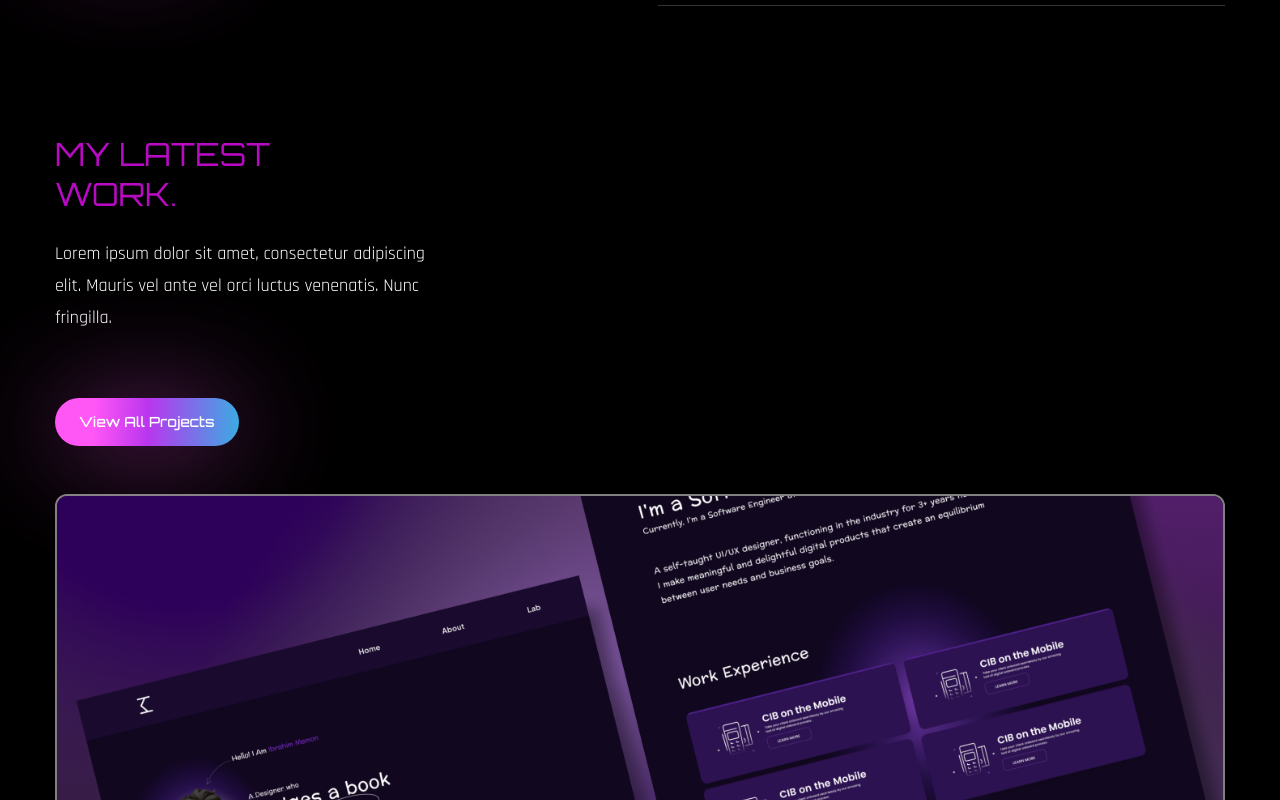
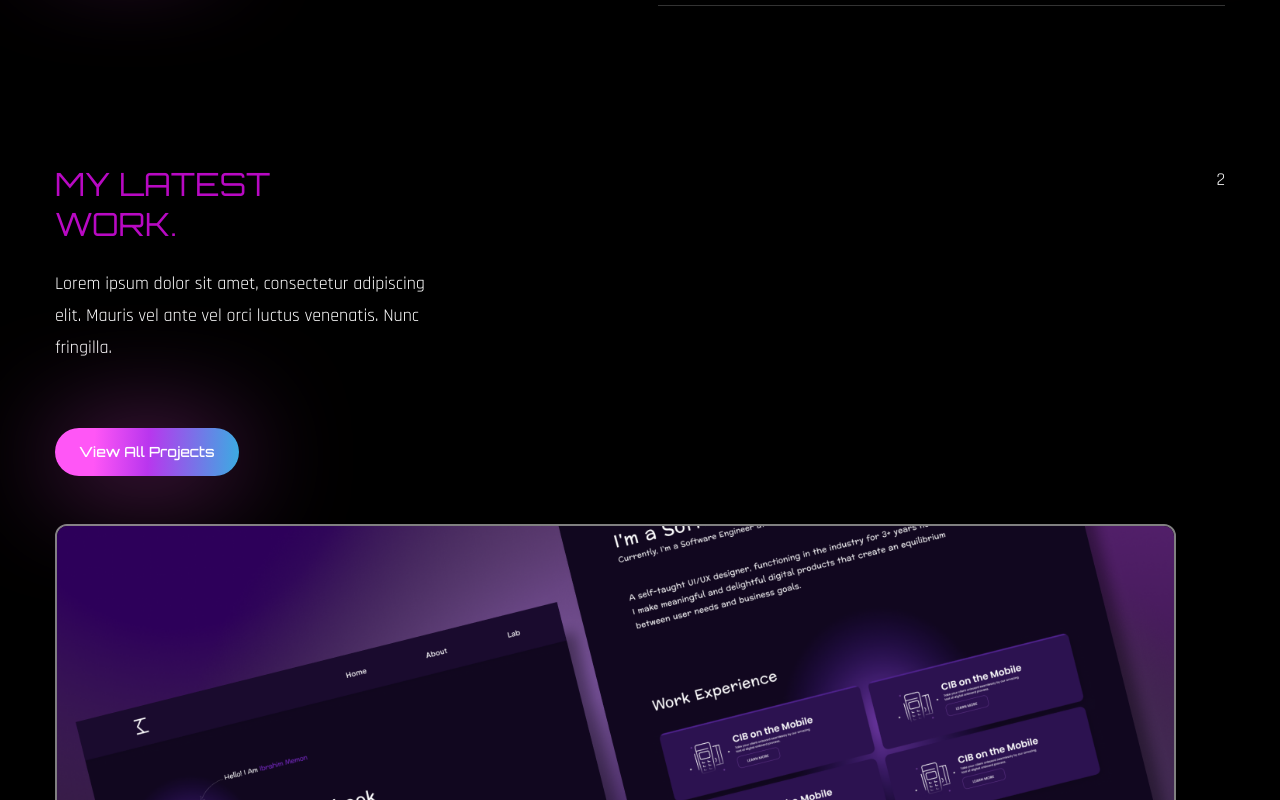
Before and after one commit to sszah/szah-studio, a React (Create React App) app in the folder szahstudio/: page / in a window 1280 px wide. Shown: the part 2140-2940 px from the top of the page. Built offline with nearby package versions, Linux system fonts and the light colour scheme; a web font is replaced by a local one.

Commit message:
projects

```diff
--- a/szahstudio/src/components/Projects.jsx
+++ b/szahstudio/src/components/Projects.jsx
@@ -9,7 +9,7 @@ const Projects = () => {
   return (
     <section className='section' id='work'>
       <div className='container mx-auto'>
-        <div>
+        <div className='flex flex-col lg:flex-row gap-x-10'>
         <div className='flex-1 flex flex-col gap-y-12 mb-10 lg:mb-0'>
           {/* text */}
           <div>
@@ -31,12 +31,12 @@ const Projects = () => {
               className='group-hover:scale-125 transition-all duration-500'
               src={Img1} alt="project1" />
             {/* pretitle */}
-            <div className='absolute bottom-full left-12 group-hover:bottom-24 transition-all duration-500 z-50'>
+            <div className='absolute -bottom-full left-12 group-hover:bottom-24 transition-all duration-500 z-50'>
               <span className='text-gradient'>UI/UX Design</span>
               </div>
             {/* title */}
-            <div className='absolute bottom-full left-12 group-hover:bottom-14 transition-all duration-700 z-50'>
-              <span className='text-3x1 text-white'>Project Title</span>
+            <div className='absolute -bottom-full left-12 group-hover:bottom-14 transition-all duration-700 z-50'>
+              <span>Text</span>
             </div>
           </div>
         </div>
```
